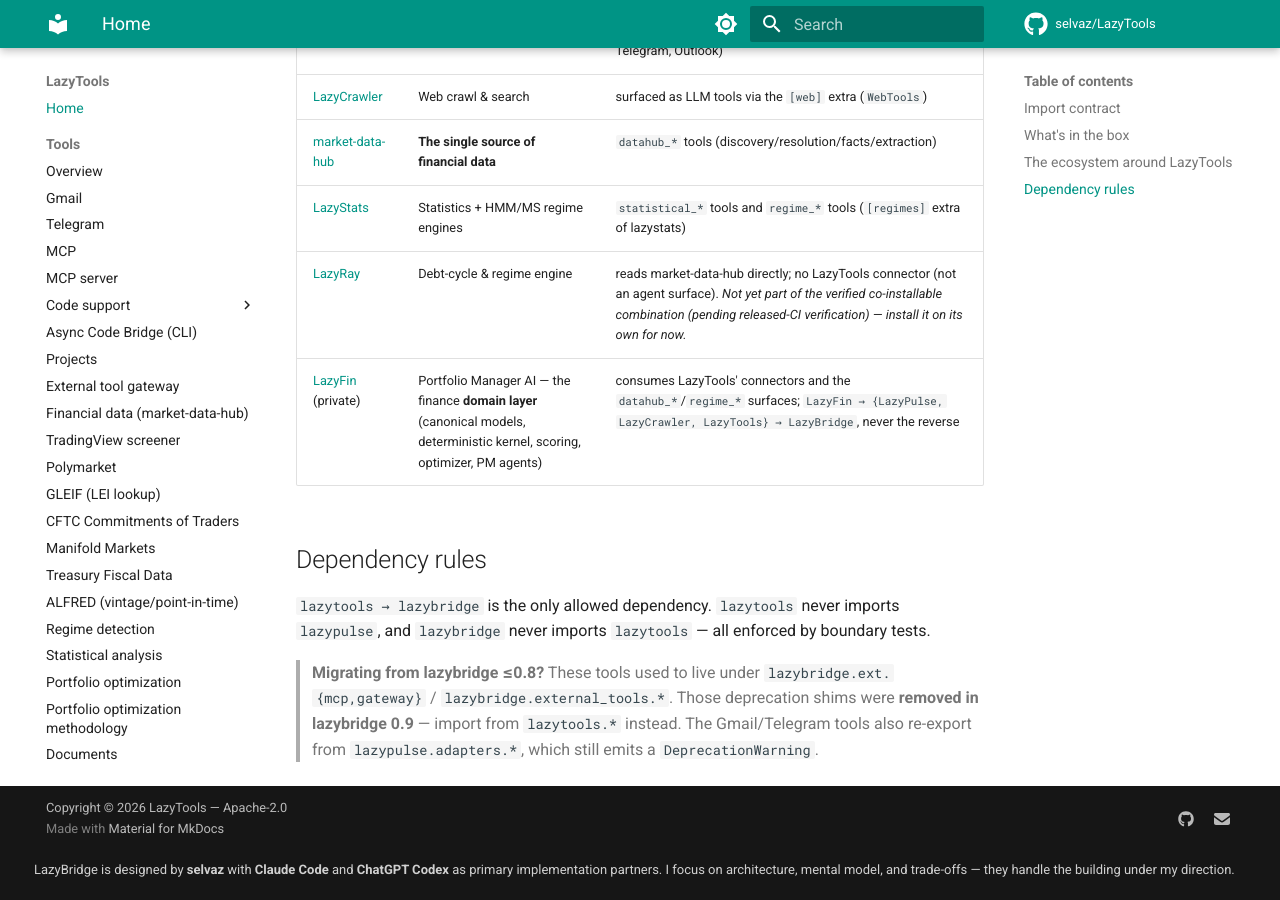
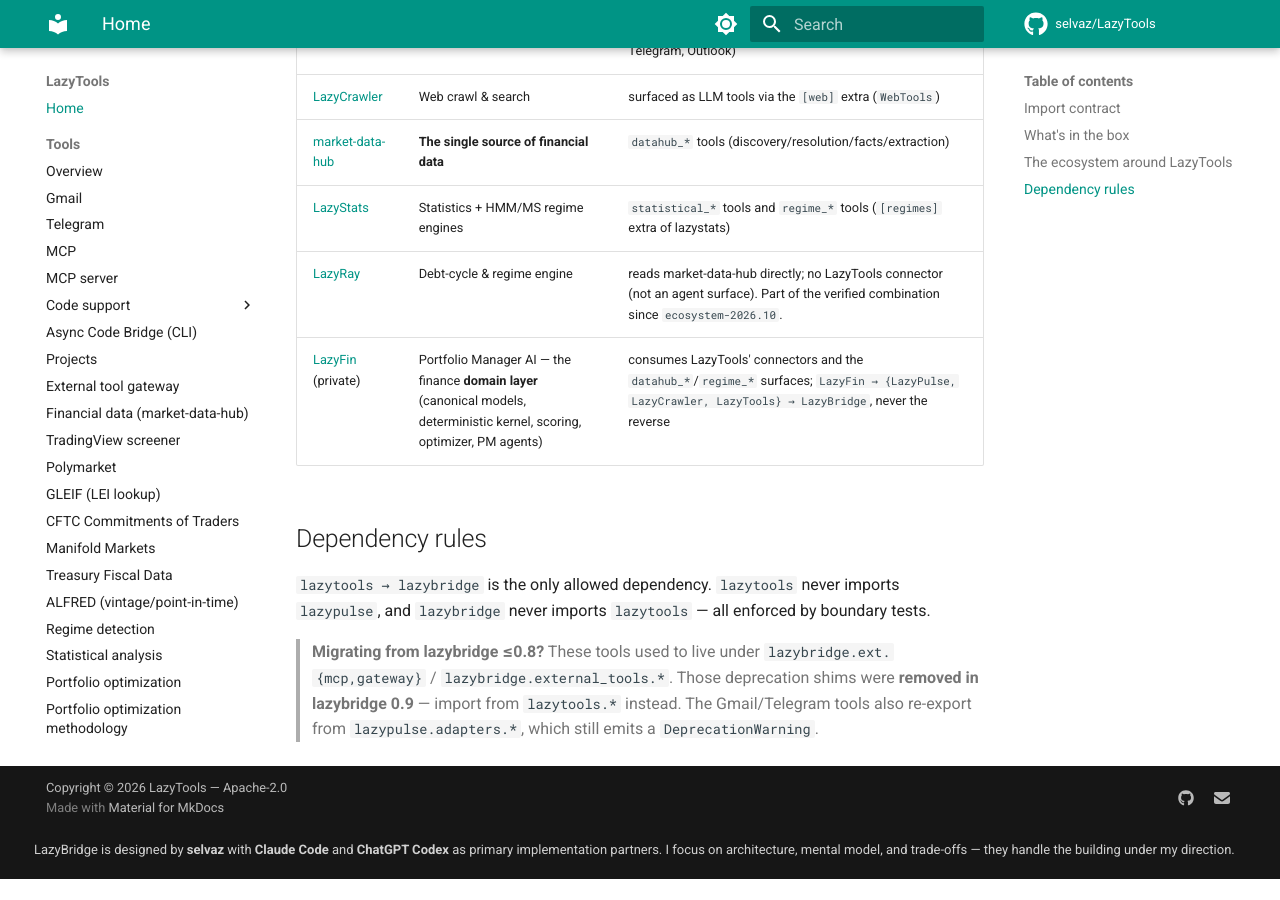
Before and after one commit to selvaz/LazyTools, an MkDocs documentation site: the page built from docs/index.md, in a window 1280 px wide and 900 px high, scrolled down 2894 px. Built offline with MkDocs 1.6.1 and Material for MkDocs 9.7.7, drawn with Linux system fonts in a browser that asks for light colours; comment, search, counter and statistics services are not loaded; after the commit the page ends 3773 px from its top, so only the background shows below that.

Commit message:
Released-artifact gate covers LazyRay: import smoke, metadata check and wheel install (review P2s); docs mark it verified
LazyRay's wheel installs without dependencies because its direct Git reference to
market-data-hub conflicts with the identical market-data-hub Release wheel.

Co-Authored-By: Claude Opus 5.5 <noreply@anthropic.com>

```diff
--- a/docs/index.md
+++ b/docs/index.md
@@ -107,7 +107,7 @@ Everything below installs from GitHub (only `lazybridge` is on PyPI):
 | [LazyCrawler](https://github.com/selvaz/LazyCrawler) | Web crawl & search | surfaced as LLM tools via the `[web]` extra (`WebTools`) |
 | [market-data-hub](https://github.com/selvaz/market-data-hub) | **The single source of financial data** | `datahub_*` tools (discovery/resolution/facts/extraction) |
 | [LazyStats](https://github.com/selvaz/LazyStats) | Statistics + HMM/MS regime engines | `statistical_*` tools and `regime_*` tools (`[regimes]` extra of lazystats) |
-| [LazyRay](https://github.com/selvaz/LazyRay) | Debt-cycle & regime engine | reads market-data-hub directly; no LazyTools connector (not an agent surface). *Not yet part of the verified co-installable combination (pending released-CI verification) — install it on its own for now.* |
+| [LazyRay](https://github.com/selvaz/LazyRay) | Debt-cycle & regime engine | reads market-data-hub directly; no LazyTools connector (not an agent surface). Part of the verified combination since `ecosystem-2026.10`. |
 | [LazyFin](https://github.com/selvaz/LazyFin) (private) | Portfolio Manager AI — the finance **domain layer** (canonical models, deterministic kernel, scoring, optimizer, PM agents) | consumes LazyTools' connectors and the `datahub_*`/`regime_*` surfaces; `LazyFin → {LazyPulse, LazyCrawler, LazyTools} → LazyBridge`, never the reverse |
 
 ## Dependency rules
```
Also changed, not shown: 1 other file.
